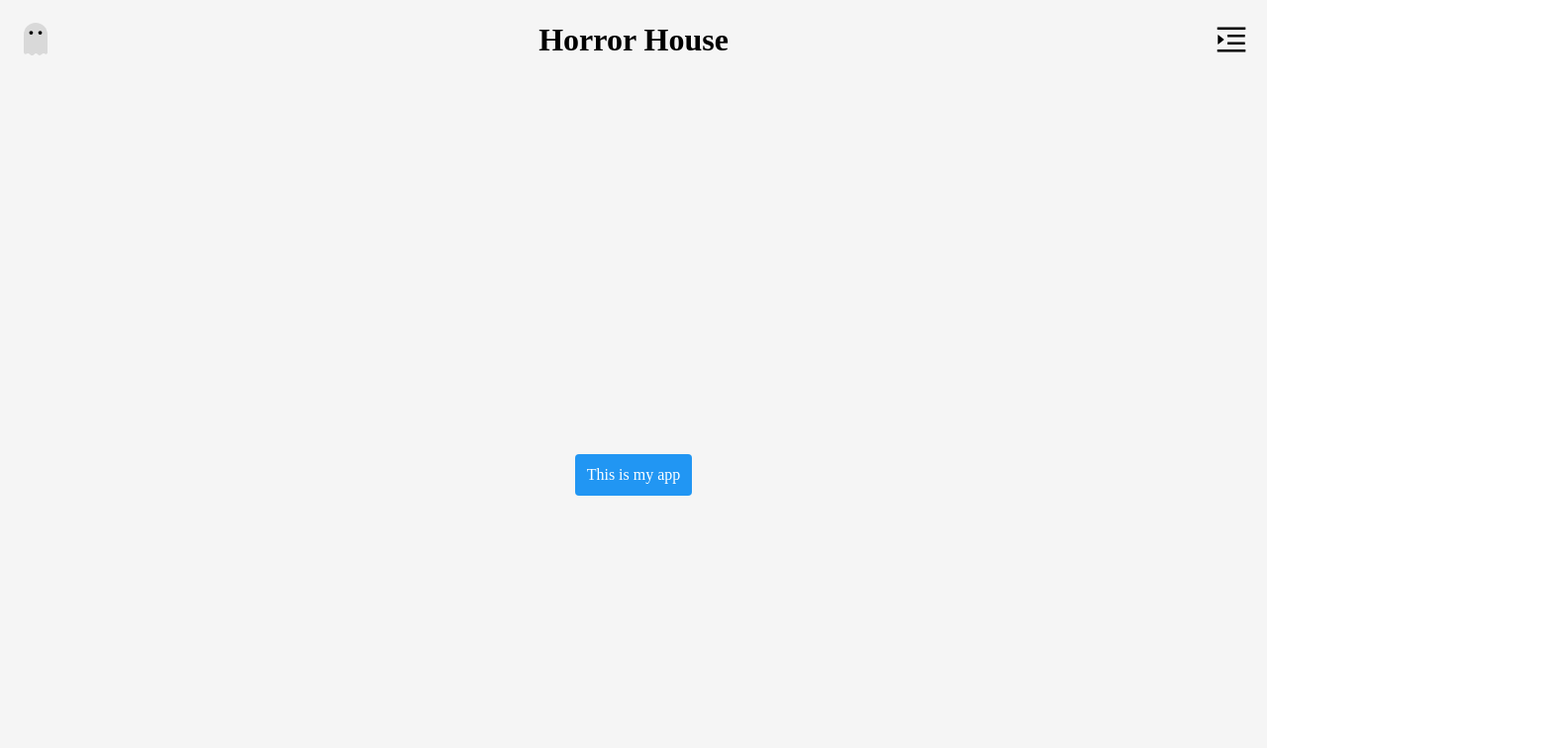
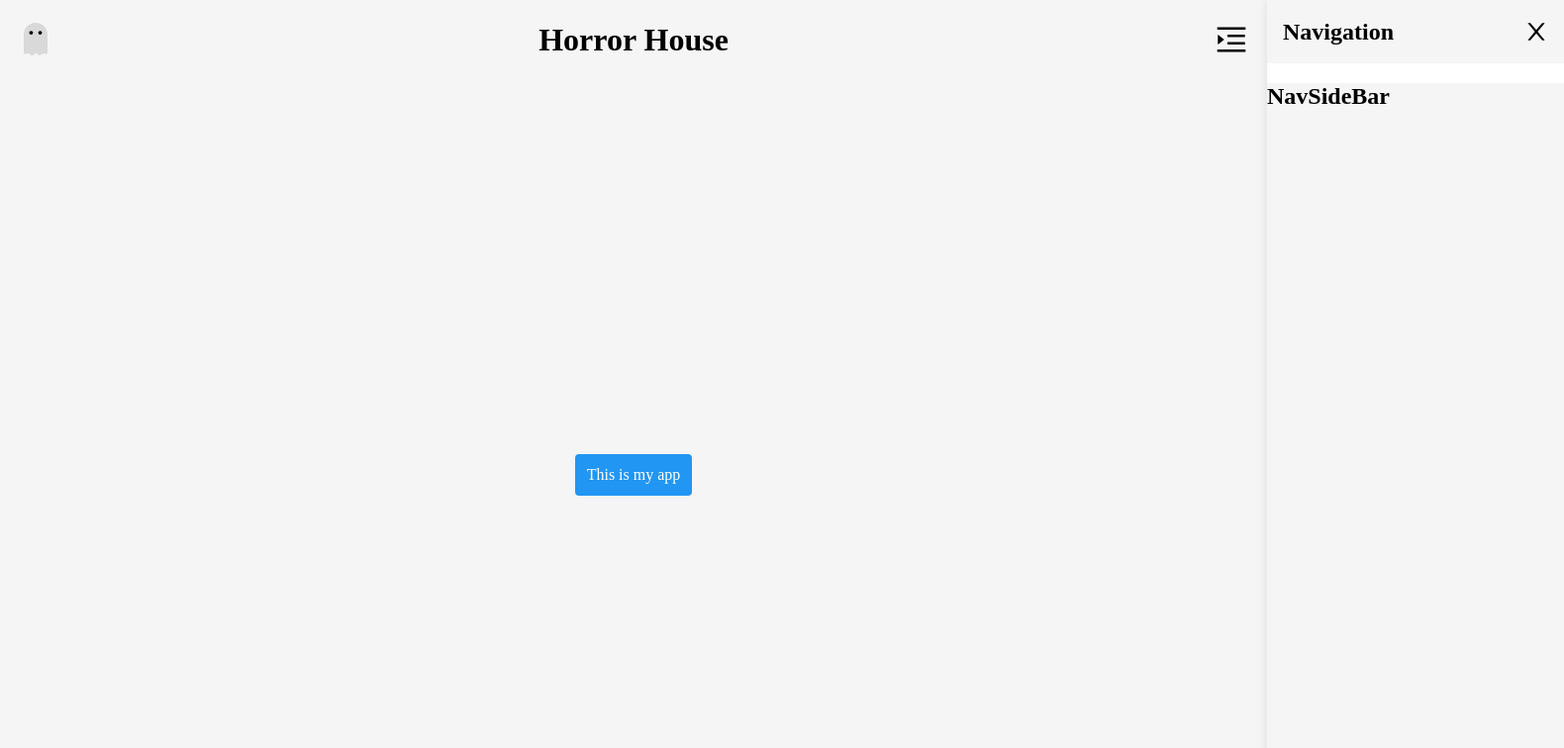
Before and after one commit to Trevodorax/horror-house, a React (Vite) app in the folder web-app/: page / in a window 1280 px wide. Shown: the top 756 px of the page at 99% size, 1580 px wide, since content can reach past the window. Built offline with nearby package versions, Linux system fonts and the light colour scheme.

Commit message:
feat(nav): create a sidebar component

```diff
--- /dev/null
+++ b/web-app/src/components/1_atoms/icons/CloseIcon.tsx
@@ -0,0 +1,11 @@
+import type { FC } from "react";
+import type { BaseIconProps } from "./IconProps.interface";
+
+export const CloseIcon: FC<BaseIconProps> = ({ className, style }) => {
+  return (
+    <svg className={className} style={style} width="32" height="32" viewBox="0 0 32 32" fill="none" xmlns="http://www.w3.org/2000/svg">
+      <title>Close icon</title>
+      <path d="M17.85 16L27.225 4.825C27.3821 4.63929 27.25 4.35714 27.0071 4.35714H24.1571C23.9893 4.35714 23.8286 4.43214 23.7179 4.56071L15.9857 13.7786L8.25357 4.56071C8.14643 4.43214 7.98571 4.35714 7.81429 4.35714H4.96429C4.72143 4.35714 4.58928 4.63929 4.74643 4.825L14.1214 16L4.74643 27.175C4.71123 27.2164 4.68864 27.267 4.68136 27.3209C4.67407 27.3747 4.68239 27.4295 4.70533 27.4788C4.72827 27.528 4.76486 27.5697 4.81076 27.5988C4.85666 27.6279 4.90995 27.6432 4.96429 27.6429H7.81429C7.98214 27.6429 8.14286 27.5679 8.25357 27.4393L15.9857 18.2214L23.7179 27.4393C23.825 27.5679 23.9857 27.6429 24.1571 27.6429H27.0071C27.25 27.6429 27.3821 27.3607 27.225 27.175L17.85 16Z" fill="currentColor"/>
+    </svg>
+  )
+}
--- /dev/null
+++ b/web-app/src/components/2_molecules/navSideBar/NavSideBar.tsx
@@ -0,0 +1,15 @@
+import type { FC } from "react";
+import { SideBar } from "../../4_templates/sideBar/SideBar";
+
+interface Props {
+  open: boolean;
+  onClose: () => void;
+}
+
+export const NavSideBar: FC<Props> = ({open, onClose}) => {
+  return (
+    <SideBar open={open} onClose={onClose}>
+      <h1>NavSideBar</h1>
+    </SideBar>
+  );
+}
--- /dev/null
+++ b/web-app/src/components/3_organisms/actionsHeader/ActionsHeader.module.scss
@@ -0,0 +1,13 @@
+.headerContainer {
+  display: flex;
+  height: 64px;
+  width: 100%;
+  justify-content: space-between;
+  align-items: center;
+  padding: 0 16px;
+}
+
+.actionIcon {
+  width: 24px;
+  height: 24px;
+}
--- /dev/null
+++ b/web-app/src/components/3_organisms/actionsHeader/ActionsHeader.tsx
@@ -0,0 +1,26 @@
+import type { FC } from "react"
+
+import { CloseIcon } from "../../1_atoms/icons/CloseIcon"
+import { Surface } from "../../1_atoms/surface/Surface"
+import { Button } from "../../2_molecules/button/Button"
+
+import { Text } from "../../1_atoms/text/Text"
+import styles from './ActionsHeader.module.scss'
+
+interface Props {
+  title?: string
+  close?: () => void
+}
+
+export const ActionsHeader: FC<Props> = ({close, title = ''}) => {
+  return (
+    <Surface className={styles.headerContainer}>
+      <Text type="sectionHeading">{title}</Text>
+      {close && (
+        <Button aria-label="close" onClick={close}>
+          <CloseIcon className={styles.actionIcon} />
+        </Button>
+      )}
+    </Surface>
+  )
+}
--- a/web-app/src/components/3_organisms/header/Header.module.scss
+++ b/web-app/src/components/3_organisms/header/Header.module.scss
@@ -12,11 +12,6 @@
   padding: 0 16px;
 }
 
-.menuButton {
-  height: 40px;
-  width: 40px;
-}
-
 .logoIcon {
   height: 40px;
   width: 40px;
--- a/web-app/src/components/3_organisms/header/Header.tsx
+++ b/web-app/src/components/3_organisms/header/Header.tsx
@@ -1,10 +1,9 @@
 import type { FC } from "react";
 
 import { LogoIcon } from "../../1_atoms/icons/LogoIcon";
-import { MenuIcon } from "../../1_atoms/icons/MenuIcon";
 import { Surface } from "../../1_atoms/surface/Surface";
 import { Text } from "../../1_atoms/text/Text";
-import { Button } from "../../2_molecules/button/Button";
+import { Navigation } from "../navigation/Navigation";
 
 import styles from "./Header.module.scss";
 
@@ -14,10 +13,7 @@ export const Header: FC = () => {
 			<Surface className={styles.headerSurface}>
 				<LogoIcon className={styles.logoIcon} />
 				<Text type="pageHeading">Horror House</Text>
-				{/* TODO: Navbar here instead */}
-				<Button className={styles.menuButton} variant="transparent">
-					<MenuIcon open={false} className={styles.menuIcon} />
-				</Button>
+				<Navigation />
 			</Surface>
 		</header>
 	);
--- /dev/null
+++ b/web-app/src/components/3_organisms/navigation/Navigation.module.scss
@@ -0,0 +1,4 @@
+.menuButton {
+  height: 40px;
+  width: 40px;
+}
--- /dev/null
+++ b/web-app/src/components/3_organisms/navigation/Navigation.tsx
@@ -0,0 +1,17 @@
+import { type FC, useState } from "react"
+import { MenuIcon } from "../../1_atoms/icons/MenuIcon";
+import { Button } from "../../2_molecules/button/Button";
+import { NavSideBar } from "../../2_molecules/navSideBar/NavSideBar";
+import styles from './Navigation.module.scss';
+
+export const Navigation: FC = () => {
+  const [open, setIsOpen] = useState(false);
+  return (
+    <>
+      <Button className={styles.menuButton} variant="transparent" onClick={() => setIsOpen((open) => !open)}>
+        <MenuIcon open={false} className={styles.menuIcon} />
+      </Button>
+      <NavSideBar open={open} onClose={() => setIsOpen(false)} />
+    </>
+  )
+}
--- /dev/null
+++ b/web-app/src/components/4_templates/sideBar/SideBar.module.scss
@@ -0,0 +1,21 @@
+.sideBarContainer {
+  position: absolute;
+  height: 100%;
+  right: -300px;
+  width: 300px;
+
+  transition: right 0.3s ease-in-out;
+
+  box-shadow: 0px 0px 10px 0px rgba(0, 0, 0, 0.1);
+
+  z-index: 2;
+
+  &.open {
+    right: 0
+  }
+}
+
+.sideBarSurface {
+  height: 100%;
+  width: 100%;
+}
--- /dev/null
+++ b/web-app/src/components/4_templates/sideBar/SideBar.tsx
@@ -0,0 +1,27 @@
+import classNames from "classnames";
+import type { FC, HTMLAttributes } from "react";
+import { createPortal } from "react-dom";
+
+import { Surface } from "../../1_atoms/surface/Surface";
+
+import { ActionsHeader } from "../../3_organisms/actionsHeader/ActionsHeader";
+import styles from './SideBar.module.scss';
+
+interface Props {
+  children: React.ReactNode;
+  open: boolean;
+  onClose: () => void
+}
+
+export const SideBar: FC<Props & HTMLAttributes<HTMLElement>> = ({children, open, onClose, ...props }) => {
+  return (
+    createPortal(
+      <aside {...props} className={classNames(props.className, styles.sideBarContainer, {[styles.open]: open})}>
+        <ActionsHeader close={onClose} title="Navigation" />
+        <Surface className={styles.sideBarSurface}>
+          {children}
+        </Surface>
+      </aside>
+      , document.getElementById('root') ?? document.body)
+  );
+};
```
Also changed, not shown: 2 other files (tests, documents, lock files or other folders).
